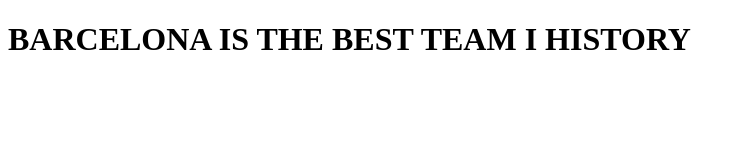
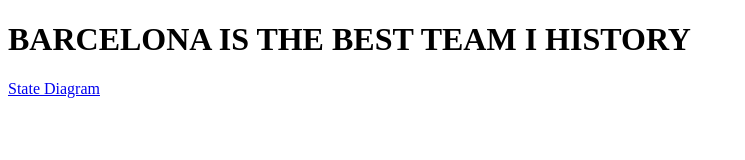
Before and after one commit to ralfuhed/AJ, a plain HTML site: page Index.html in a window 1280 px wide. Shown: the whole page, without its empty margins (0-745 px from the left). Drawn offline with Linux system fonts and the light colour scheme.

Commit message:
final commit

```diff
--- a/Index.html
+++ b/Index.html
@@ -9,5 +9,6 @@
     <h1>
         BARCELONA IS THE BEST TEAM I HISTORY
     </h1>
+    <a href="CS437_FinalProject_StateDiagram.png">State Diagram</a>
   </body>
 </html>
```
Also changed, not shown: CS437_FinalProject_StateDiagram.png (added).
